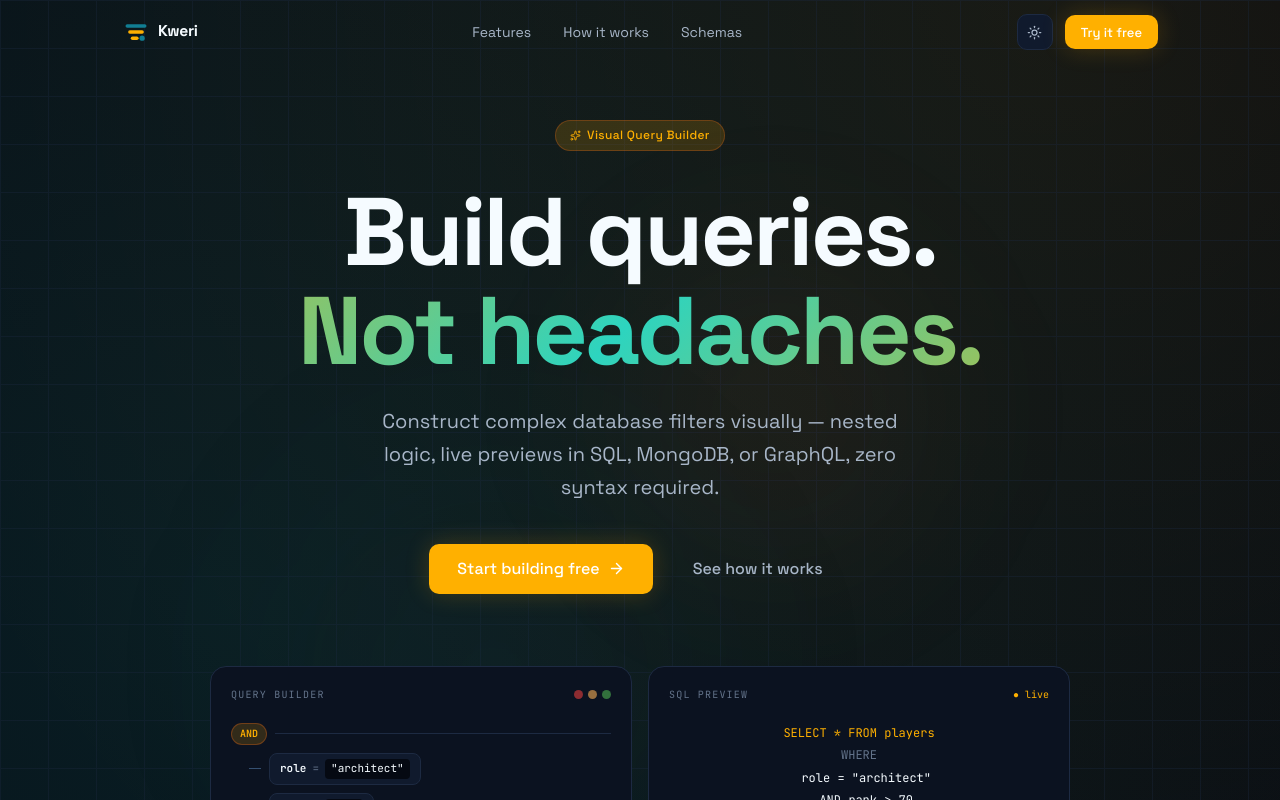
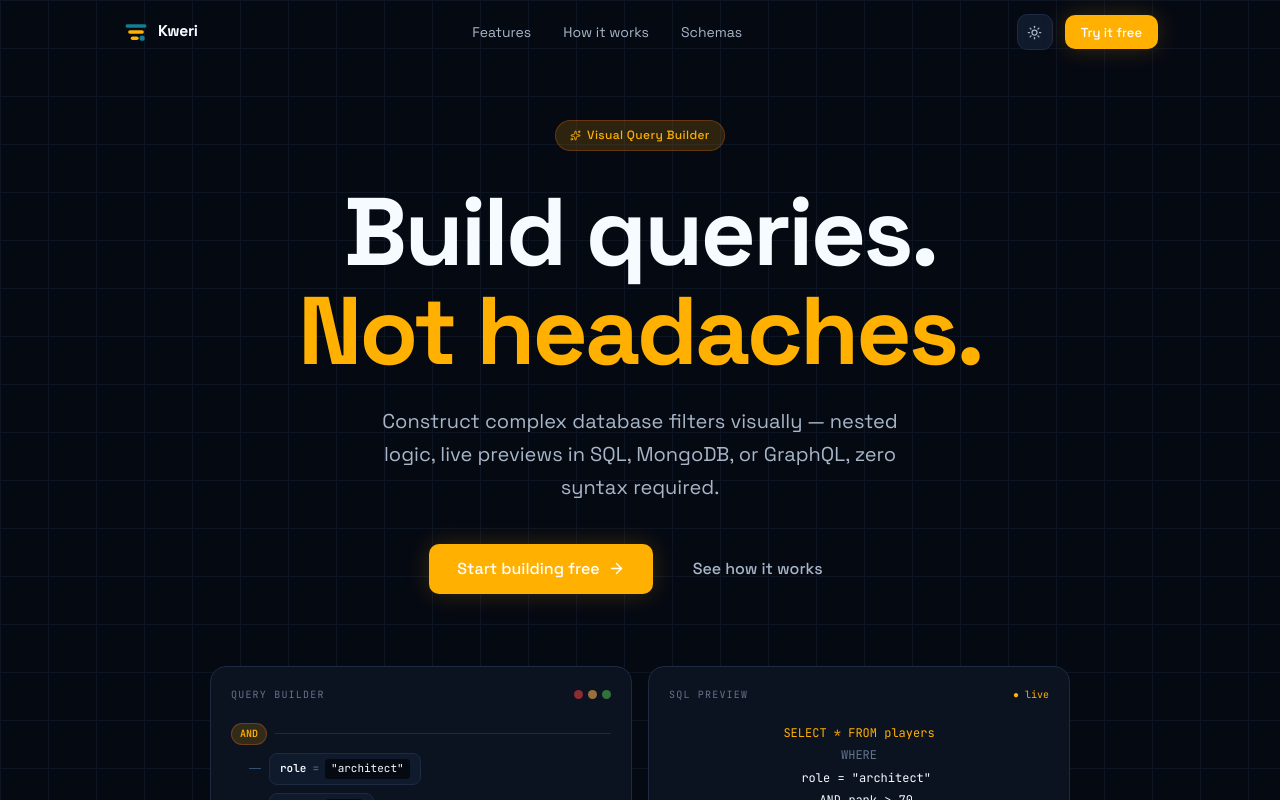
Before and after one commit to Muizzyranking/kweri, a Next.js app: page / in a window 1280 px wide. Shown: the top 800 px of the page. Built offline with nearby package versions, Linux system fonts and the light colour scheme.

Commit message:
fix: update schemas page text

```diff
--- a/src/app/globals.css
+++ b/src/app/globals.css
@@ -33,6 +33,15 @@
   --color-success: #46e28f;
   --color-error: #ff4d6d;
   --color-warning: #ffd166;
+
+  --builder-bg-grid: rgba(53, 80, 113, 0.08);
+  --builder-panel: rgba(11, 18, 32, 0.94);
+  --builder-group: rgba(5, 9, 18, 0.62);
+  --builder-group-body: rgba(5, 9, 18, 0.72);
+  --builder-group-header: rgba(45, 212, 191, 0.08);
+  --builder-rule: rgba(16, 26, 45, 0.92);
+  --builder-results-head: rgba(11, 18, 32, 0.98);
+  --builder-results-toolbar: rgba(11, 18, 32, 0.76);
 
   /* Fonts */
   --font-display: "ClashDisplay", "Space Grotesk", sans-serif;
@@ -71,6 +80,15 @@
   --color-orange-glow: rgba(255, 176, 0, 0.12);
   --color-teal-glow: rgba(17, 126, 147, 0.12);
 
+  --builder-bg-grid: rgba(143, 178, 216, 0.28);
+  --builder-panel: rgba(255, 255, 255, 0.92);
+  --builder-group: rgba(255, 255, 255, 0.84);
+  --builder-group-body: rgba(238, 246, 255, 0.9);
+  --builder-group-header: rgba(17, 126, 147, 0.08);
+  --builder-rule: rgba(255, 255, 255, 0.96);
+  --builder-results-head: rgba(255, 255, 255, 0.98);
+  --builder-results-toolbar: rgba(255, 255, 255, 0.82);
+
   --shadow-sm: 0 1px 3px rgba(0, 0, 0, 0.08);
   --shadow-md: 0 4px 16px rgba(0, 0, 0, 0.1);
   --shadow-lg: 0 8px 32px rgba(0, 0, 0, 0.15);
@@ -87,10 +105,7 @@ html {
 }
 
 body {
-  background:
-    radial-gradient(circle at 18% 12%, rgba(45, 212, 191, 0.1), transparent 28%),
-    radial-gradient(circle at 82% 0%, rgba(255, 176, 0, 0.08), transparent 24%),
-    var(--color-bg);
+  background: var(--color-bg);
   color: var(--color-primary);
   font-family: var(--font-body);
   font-size: 15px;
@@ -131,31 +146,8 @@ body {
   border-radius: var(--radius-sm);
 }
 
-/* Animated gradient text */
 .gradient-text {
-  background: linear-gradient(
-    135deg,
-    var(--color-orange),
-    var(--color-teal-bright),
-    var(--color-orange)
-  );
-  background-size: 200% 200%;
-  -webkit-background-clip: text;
-  -webkit-text-fill-color: transparent;
-  background-clip: text;
-  animation: gradientShift 4s ease infinite;
-}
-
-@keyframes gradientShift {
-  0% {
-    background-position: 0% 50%;
-  }
-  50% {
-    background-position: 100% 50%;
-  }
-  100% {
-    background-position: 0% 50%;
-  }
+  color: var(--color-orange);
 }
 
 /* Noise overlay */
--- a/src/app/schemas/page.tsx
+++ b/src/app/schemas/page.tsx
@@ -13,7 +13,7 @@ import {
   Upload,
 } from "lucide-react";
 import Link from "next/link";
-import { useRef, useState } from "react";
+import { Fragment, useRef, useState } from "react";
 import { KweriLogoMark } from "@/components/ui/logo";
 import { useTheme } from "@/components/ui/theme-provider";
 import { SCHEMAS } from "@/lib/schemas";
@@ -26,7 +26,7 @@ const BUILTIN_EMOJI: Record<string, string> = {
   players: "🎮",
   planets: "🪐",
   missions: "🚀",
-  weapons: "⚔️",
+  weapons: "⚔",
 };
 
 const EXAMPLE_SCHEMA = `{
@@ -197,8 +197,8 @@ export default function SchemasPage() {
                 const isBuiltin = SCHEMAS.some((s) => s.name === schema.name);
                 const isExpanded = expandedRow === schema.name;
                 return (
-                  <>
-                    <tr key={schema.name}>
+                  <Fragment key={schema.name}>
+                    <tr>
                       <td>
                         <div className="schema-row__name">
                           <span className="schema-row__emoji">
@@ -334,7 +334,7 @@ export default function SchemasPage() {
                         </td>
                       </tr>
                     )}
-                  </>
+                  </Fragment>
                 );
               })}
             </tbody>
--- a/src/components/landing/landing.css
+++ b/src/components/landing/landing.css
@@ -108,34 +108,10 @@
   pointer-events: none;
 }
 .hero__glow-orange {
-  position: absolute;
-  top: 15%;
-  right: 20%;
-  width: 500px;
-  height: 500px;
-  border-radius: 50%;
-  background: radial-gradient(
-    circle,
-    rgba(227, 100, 20, 0.07) 0%,
-    transparent 70%
-  );
-  filter: blur(60px);
-  pointer-events: none;
+  display: none;
 }
 .hero__glow-teal {
-  position: absolute;
-  bottom: 10%;
-  left: 15%;
-  width: 600px;
-  height: 600px;
-  border-radius: 50%;
-  background: radial-gradient(
-    circle,
-    rgba(15, 76, 92, 0.09) 0%,
-    transparent 70%
-  );
-  filter: blur(80px);
-  pointer-events: none;
+  display: none;
 }
 .hero__content {
   position: relative;
@@ -519,12 +495,7 @@
   top: 60px;
   bottom: 60px;
   width: 1px;
-  background: linear-gradient(
-    to bottom,
-    var(--color-orange),
-    var(--color-teal-bright),
-    transparent
-  );
+  background: var(--color-border-bright);
 }
 .step {
   display: flex;
@@ -695,14 +666,7 @@
   overflow: hidden;
 }
 .cta__glow {
-  position: absolute;
-  inset: 0;
-  background: radial-gradient(
-    ellipse at center,
-    rgba(227, 100, 20, 0.05) 0%,
-    transparent 65%
-  );
-  pointer-events: none;
+  display: none;
 }
 .cta__inner {
   position: relative;
```
